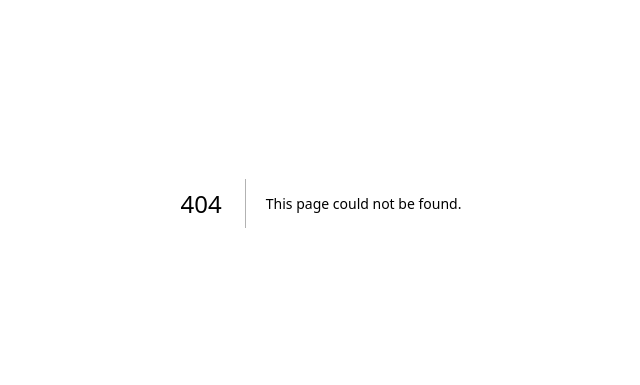
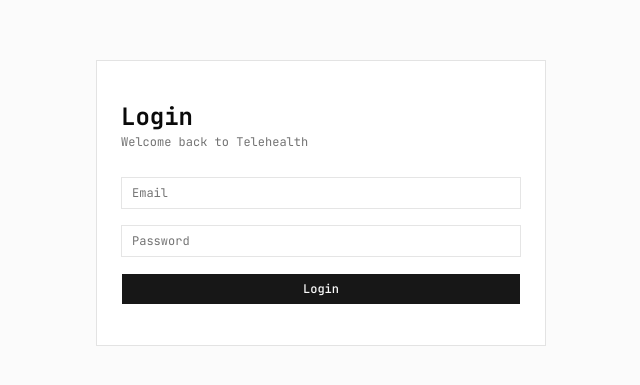
Before and after one commit to JDgayagoy/wc-telehealth, a Next.js app in the folder frontend/: page /login in a window 1280 px wide. Before the commit this address had no page. Shown: the part 197-582 px from the top of the page, without its empty margins (319-959 px from the left). Built offline with nearby package versions, Linux system fonts and the light colour scheme.

Commit message:
feat: implement user authentication flow with login page and role-based dashboard redirection

```diff
--- /dev/null
+++ b/frontend/app/dashboard/doctor/page.tsx
@@ -0,0 +1,9 @@
+export default function DashboardPage() {
+    return (
+        <div className="p-10">
+            <h1 className="text-3xl font-bold">
+                Doctore
+            </h1>
+        </div>
+    );
+}
--- /dev/null
+++ b/frontend/app/dashboard/patient/page.tsx
@@ -0,0 +1,9 @@
+export default function DashboardPage() {
+    return (
+        <div className="p-10">
+            <h1 className="text-3xl font-bold">
+                Patient
+            </h1>
+        </div>
+    );
+}
--- /dev/null
+++ b/frontend/app/login/page.tsx
@@ -0,0 +1,107 @@
+'use client';
+
+import axios from 'axios';
+import { useRouter } from 'next/navigation';
+import { useForm } from 'react-hook-form';
+import { zodResolver } from '@hookform/resolvers/zod';
+
+import * as z from 'zod';
+import { Button } from '@/components/ui/button';
+import { Card, CardContent, CardHeader, CardTitle } from '@/components/ui/card';
+import { Input } from '@/components/ui/input';
+
+const loginSchema = z.object({
+    email: z.email(),
+    password: z.string().min(6)
+});
+
+type LoginFormValues = z.infer<typeof loginSchema>;
+
+export default function LoginPage() {
+    const router = useRouter();
+
+    const {
+        register,
+        handleSubmit,
+        formState: { errors, isSubmitting },
+    } = useForm<LoginFormValues>({
+        resolver: zodResolver(loginSchema),
+    });
+
+    const onSubmit = async (data: LoginFormValues) => {
+        try {
+            const response = await axios.post('http://localhost:3001/auth/login', data);
+
+            localStorage.setItem('access_token', response.data.access_token);
+
+            alert('Login Successfully');
+
+            if (response.data.user.role === 'DOCTOR') {
+                router.push('/dashboard/doctor')
+            } else {
+                router.push('/dashboard/patient')
+            }
+        } catch (error) {
+            console.error('Login Failed', error);
+            alert('Login Failed')
+        }
+    };
+    return (
+        <div className="flex min-h-screen items-center justify-center bg-muted/40">
+            <Card className="w-full max-w-md">
+                <CardContent className="p-6">
+                    <div className="mb-6">
+                        <h1 className="text-2xl font-bold">
+                            Login
+                        </h1>
+
+                        <p className="text-muted-foreground">
+                            Welcome back to Telehealth
+                        </p>
+                    </div>
+
+                    <form
+                        onSubmit={handleSubmit(onSubmit)}
+                        className="space-y-4"
+                    >
+                        <div>
+                            <Input
+                                placeholder="Email"
+                                type="email"
+                                {...register('email')}
+                            />
+
+                            {errors.email && (
+                                <p className="mt-1 text-sm text-red-500">
+                                    {errors.email.message}
+                                </p>
+                            )}
+                        </div>
+
+                        <div>
+                            <Input
+                                placeholder="Password"
+                                type="password"
+                                {...register('password')}
+                            />
+
+                            {errors.password && (
+                                <p className="mt-1 text-sm text-red-500">
+                                    {errors.password.message}
+                                </p>
+                            )}
+                        </div>
+
+                        <Button
+                            type="submit"
+                            className="w-full"
+                            disabled={isSubmitting}
+                        >
+                            {isSubmitting ? 'Logging in...' : 'Login'}
+                        </Button>
+                    </form>
+                </CardContent>
+            </Card>
+        </div>
+    )
+}
```
Also changed, not shown: 1 other file (tests, documents, lock files or other folders).
